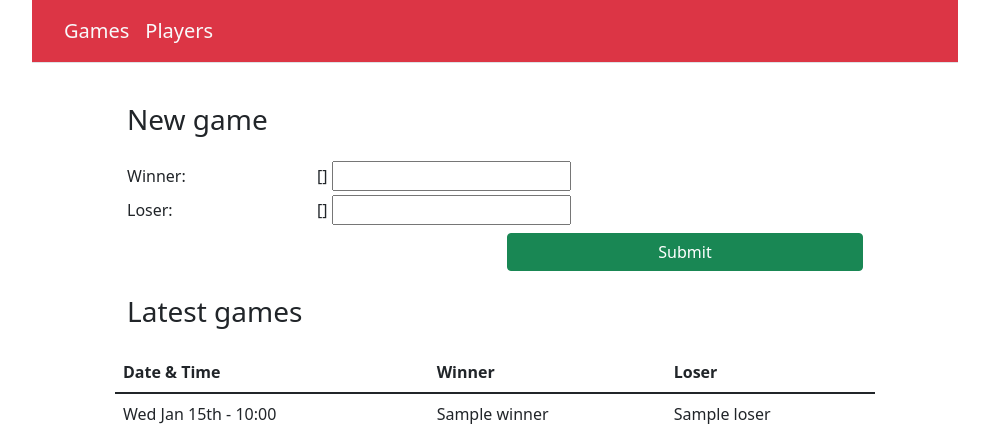
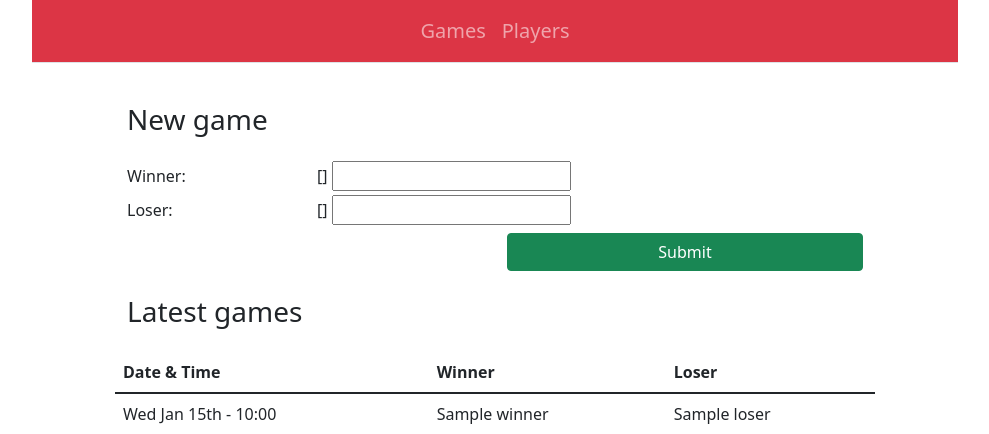
Before and after one commit to jimhoekstra/ping-pong-pals, a Django app: template elo/templates/elo/games.html in a window 1280 px wide. Shown: the top 434 px of the page, without its empty margins (145-1134 px from the left). Run offline with Django 3.2, Linux system fonts and the light colour scheme; the template is opened without the code that fills it: most values are stand-ins (such as "Sample title", 1, 10 or a date in 2020); form fields are guessed from the names that the template uses.

Commit message:
center navigation, and fix navbar colors

```diff
--- a/elo/templates/elo/navbar.html
+++ b/elo/templates/elo/navbar.html
@@ -2,20 +2,20 @@
     <div class="row">
         <div class="col-md-1"></div>
         <div class="col-md-10">
-            <nav class="navbar navbar-expand-lg navbar-light bg-danger mb-3 border-bottom">
+            <nav class="navbar navbar-expand-lg navbar-dark bg-danger mb-3 border-bottom">
                 <div class="container-fluid">
                     <button class="navbar-toggler" type="button" data-bs-toggle="collapse" data-bs-target="#navbarSupportedContent"
                             aria-controls="navbarSupportedContent" aria-expanded="false" aria-label="Toggle Navigation">
                         <span class="navbar-toggler-icon"></span>
                     </button>
                     <div class="collapse navbar-collapse" id="navbarSupportedContent">
-                        <ul class="navbar-nav me-auto mb-2 mb-lg-0">
+                        <ul class="navbar-nav me-auto mb-2 mb-lg-0 mx-auto">
                             <li class="nav-item">
-                                <a class="nav-link text-light{% if current_view == 'games' %} active{% endif %}" aria-current="page"
+                                <a class="nav-link{% if current_view == 'games' %} active{% endif %}" aria-current="page"
                                         href="{% url 'games' %}">Games</a>
                             </li>
                             <li class="nav-item">
-                                <a class="nav-link text-light{% if current_view == 'players' %} active{% endif %}" aria-current="page"
+                                <a class="nav-link{% if current_view == 'players' %} active{% endif %}" aria-current="page"
                                         href="{% url 'players' %}">Players</a>
                             </li>
                         </ul>
```
